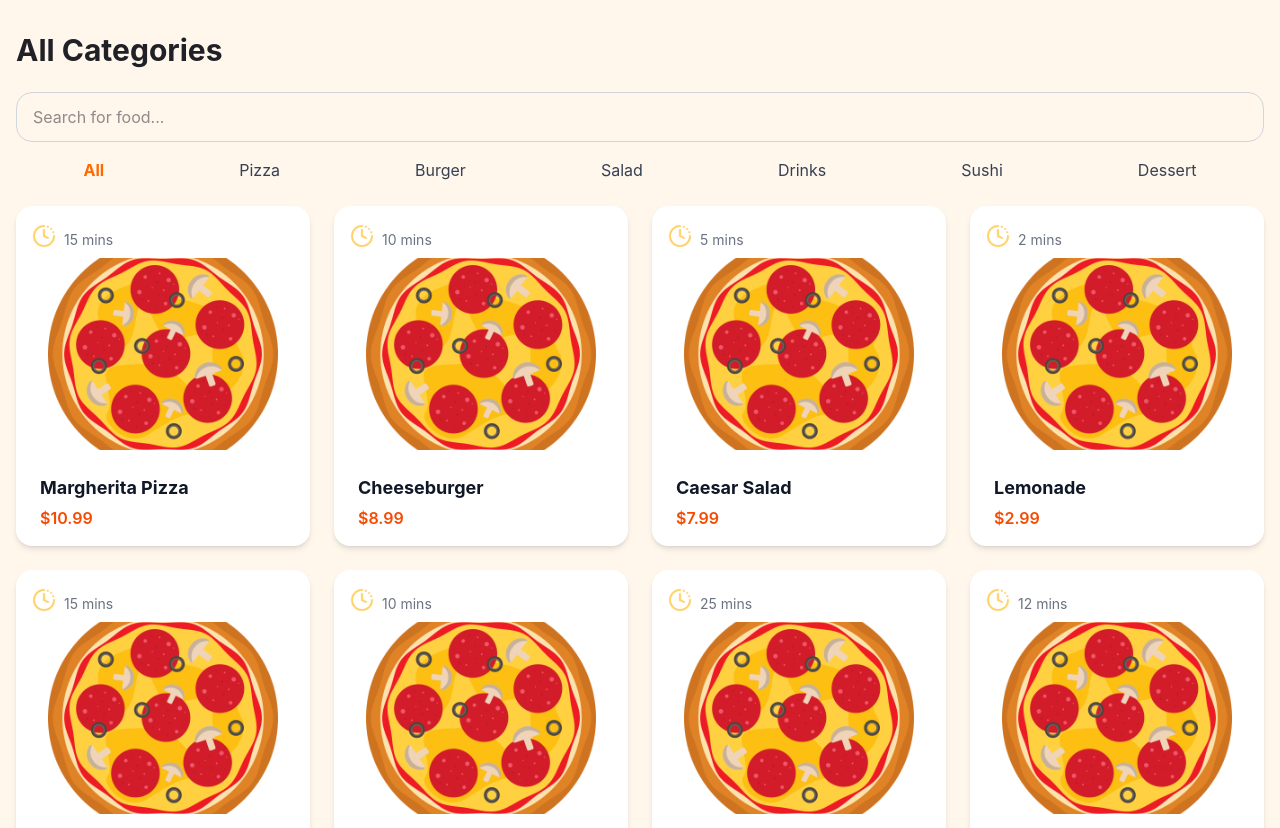
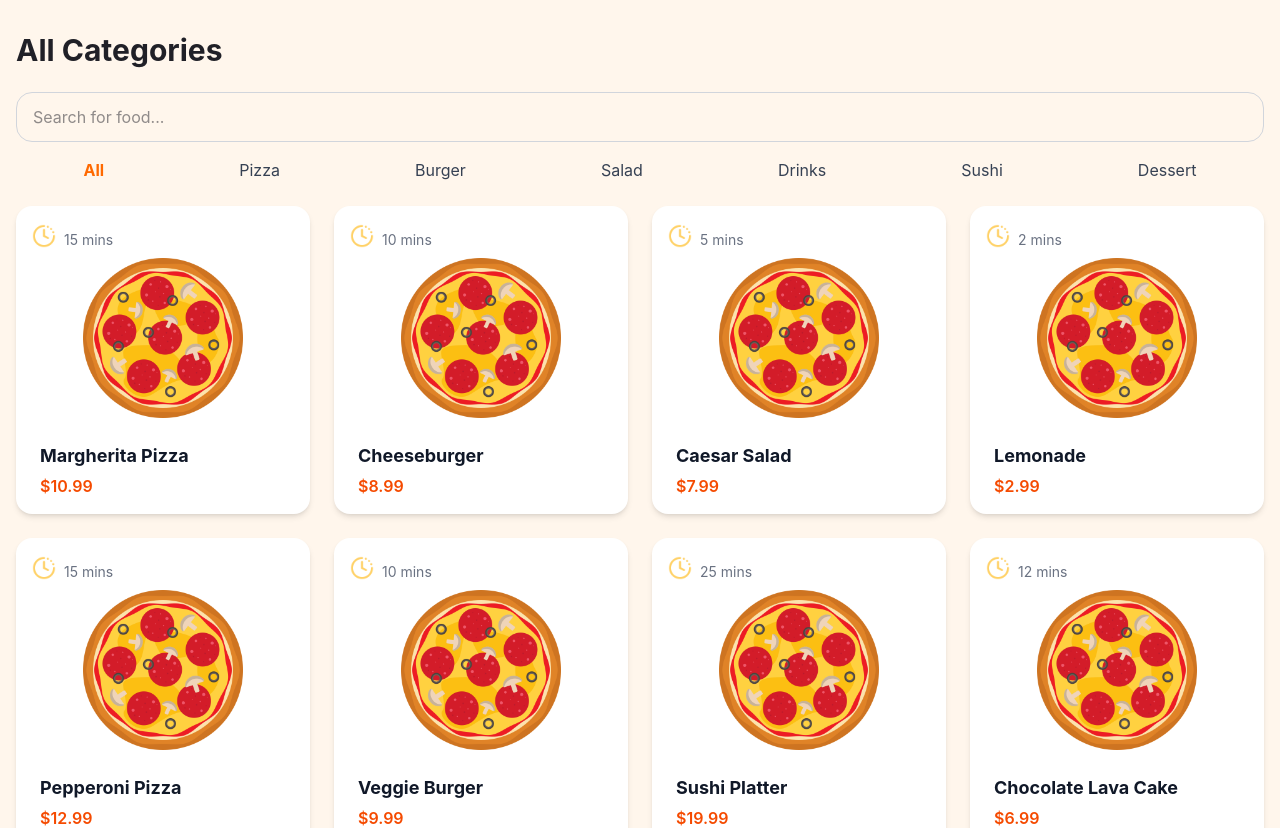
Before and after one commit to tanlerst/FoodCart, a React app: page / in a window 1280 px wide. Shown: the top 828 px of the page. Built offline with nearby package versions, Linux system fonts and the light colour scheme; the HTML template or start-up script is replaced by a standard one.

Commit message:
amended foodcard image size

```diff
--- a/src/components/menu/FoodCard.tsx
+++ b/src/components/menu/FoodCard.tsx
@@ -17,7 +17,8 @@ export default function FoodCard({ food }: FoodCardProps) {
       </div>
 
       <div className="px-8 mt-2">
-        <img src={food.imageUrl} alt={food.name} className="w-full h-48 object-cover" />
+        {/* image size fit to container */}
+        <img src={food.imageUrl} alt={food.name} className="w-full h-40 object-contain rounded-2xl" />
       </div>
 
       <div className="pt-4 px-4 mb-2">
```
